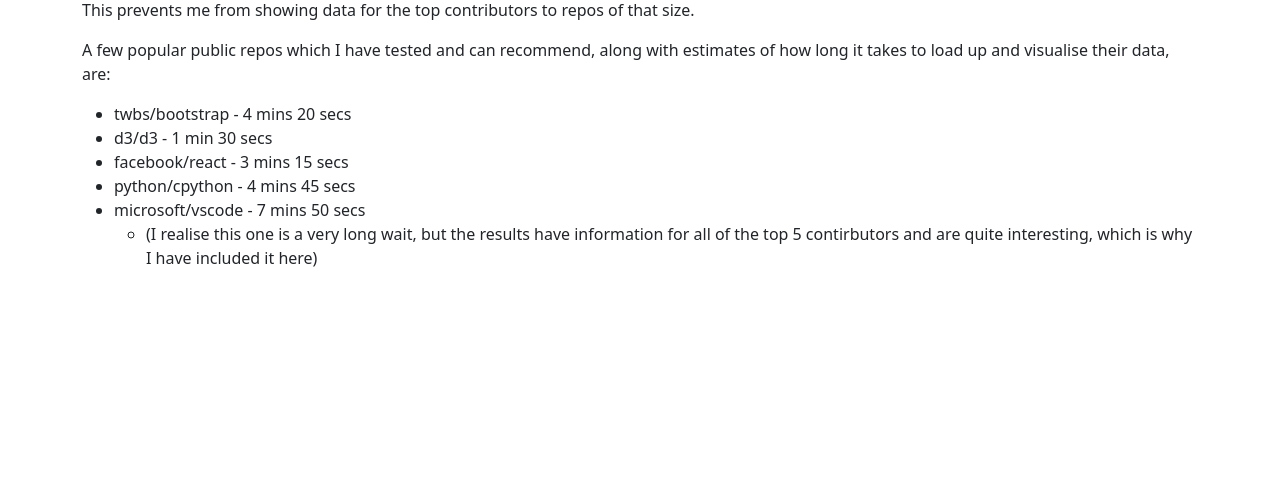
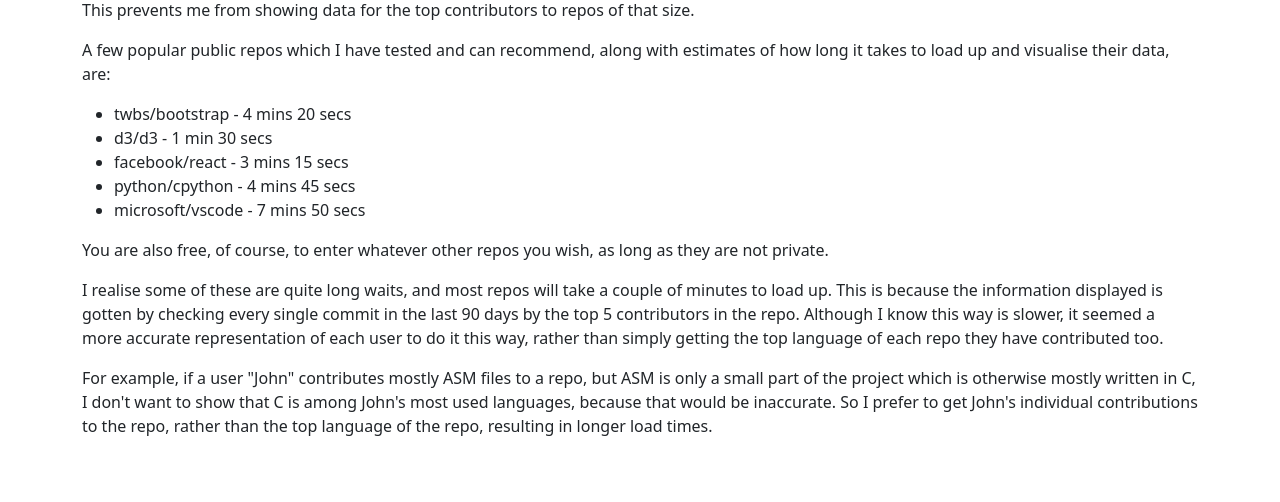
Before and after one commit to JDeasley/Measuring_SWENG, a Flask app: page / in a window 1280 px wide. Shown: the part 666-1168 px from the top of the page. Before the commit the page ends 933 px from the top, so only its background shows below. Run offline with Flask 2, Linux system fonts and the light colour scheme; some libraries are stand-ins or nearby versions.

Commit message:
Added explanantion of load times to 'index' page

```diff
--- a/templates/index.html
+++ b/templates/index.html
@@ -76,12 +76,20 @@
               <li>d3/d3 - 1 min 30 secs</li>
               <li>facebook/react - 3 mins 15 secs</li>
               <li>python/cpython - 4 mins 45 secs</li>
-              <li>microsoft/vscode - 7 mins 50 secs
-                <ul>
-                  <li>(I realise this one is a very long wait, but the results have information for all of the top 5 contirbutors and are quite interesting, which is why I have included it here)</li>
-                </ul>
-              </li>
+              <li>microsoft/vscode - 7 mins 50 secs</li>
             </ul>
+          You are also free, of course, to enter whatever other repos you wish, as long as they are not private.
+        </p>
+        <p>
+          I realise some of  these are quite long waits, and most repos will take a couple of minutes to load up.
+          This is because the information displayed is gotten by checking every single commit in the last 90 days by the top 5 contributors in the repo.
+          Although I know this way is slower, it seemed a more accurate representation of each user to do it this way,
+          rather than simply getting the top language of each repo they have contributed too.
+        </p>
+        <p>
+          For example, if a user "John" contributes mostly ASM files to a repo, but ASM is only a small part of the project which is otherwise mostly written in C,
+          I don't want to show that C is among John's most used languages, because that would be inaccurate. So I prefer to get John's individual contributions to the repo,
+          rather than the top language of the repo, resulting in longer load times.
         </p>
       </div>
 
```
